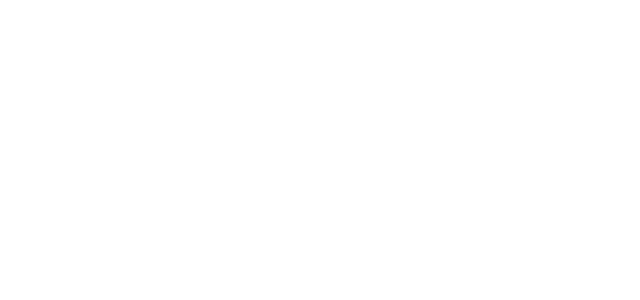
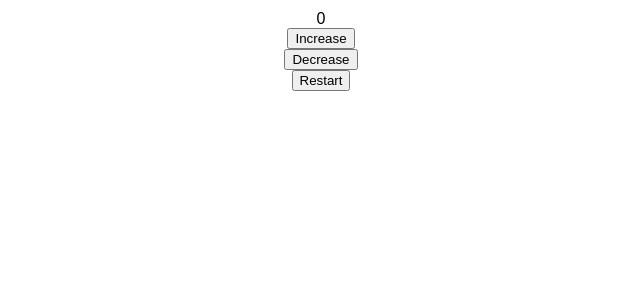
Before and after one commit to Alesso2805/react-course, a React (Create React App) app: page / in a window 1280 px wide. Shown: the top 300 px of the page, without its empty margins (319-959 px from the left). Built offline with nearby package versions, Linux system fonts and the light colour scheme; the HTML template or start-up script is replaced by a standard one.

Commit message:
episode 12: custom hook for a counter

```diff
--- a/src/App.js
+++ b/src/App.js
@@ -1,8 +1,15 @@
 import './App.css';
+import {useCount} from './useCount';
 
 function App() {
+  const {count, increase, decrease, restart} = useCount();
   return (
-    <div className="App"></div>
+      <div className="App">
+        {count}
+        <button onClick={increase}>Increase</button>
+        <button onClick={decrease}>Decrease</button>
+        <button onClick={restart}>Restart</button>
+      </div>
   );
 }
 
--- /dev/null
+++ b/src/useCount.js
@@ -0,0 +1,19 @@
+import {useState} from "react";
+
+export const useCount = (initialVal = 0) => {
+    const [count, setCount] = useState(initialVal);
+
+    const increase = () => {
+        setCount((prev) => prev + 1);
+    }
+
+    const decrease = () => {
+        setCount((prev) => prev - 1);
+    }
+
+    const restart = () => {
+        setCount(0);
+    }
+
+    return {count, increase, decrease, restart}
+}
```
